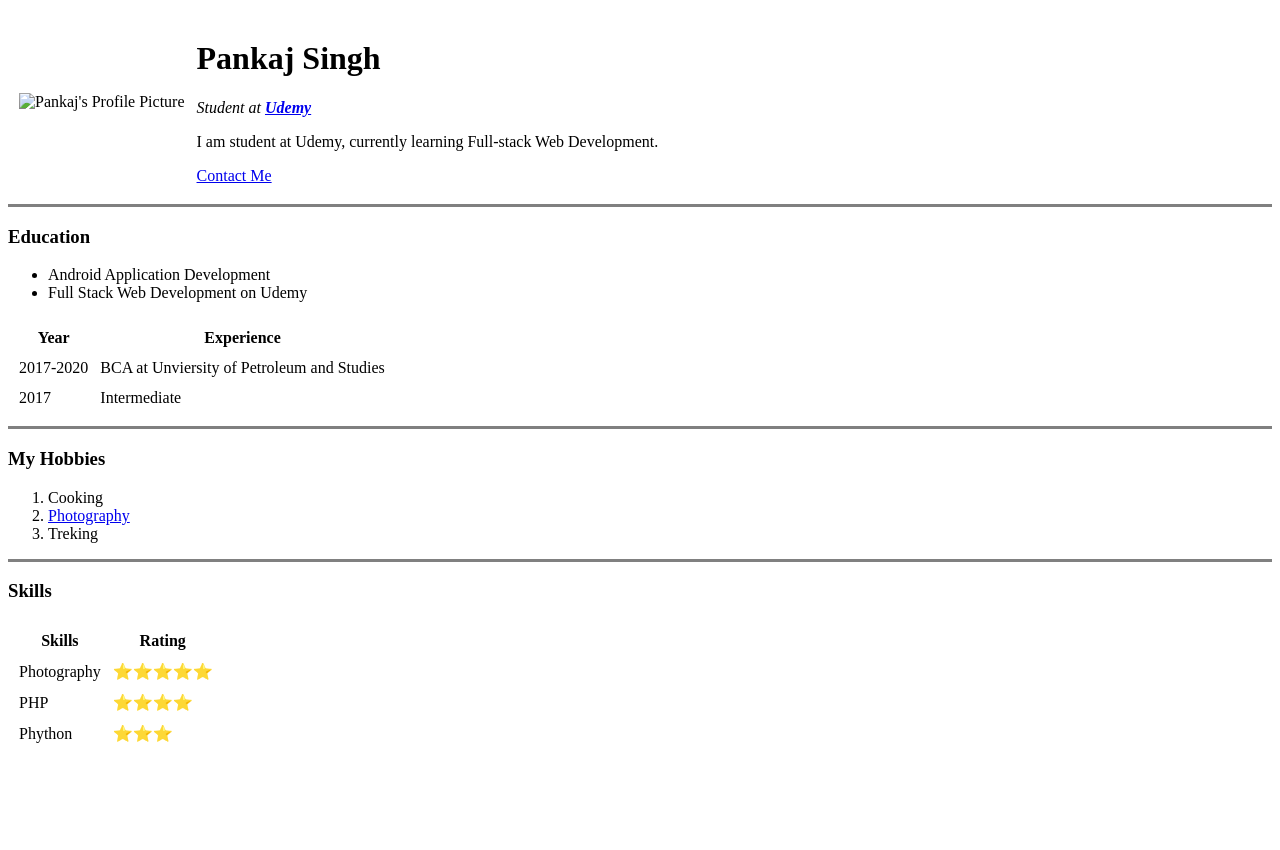
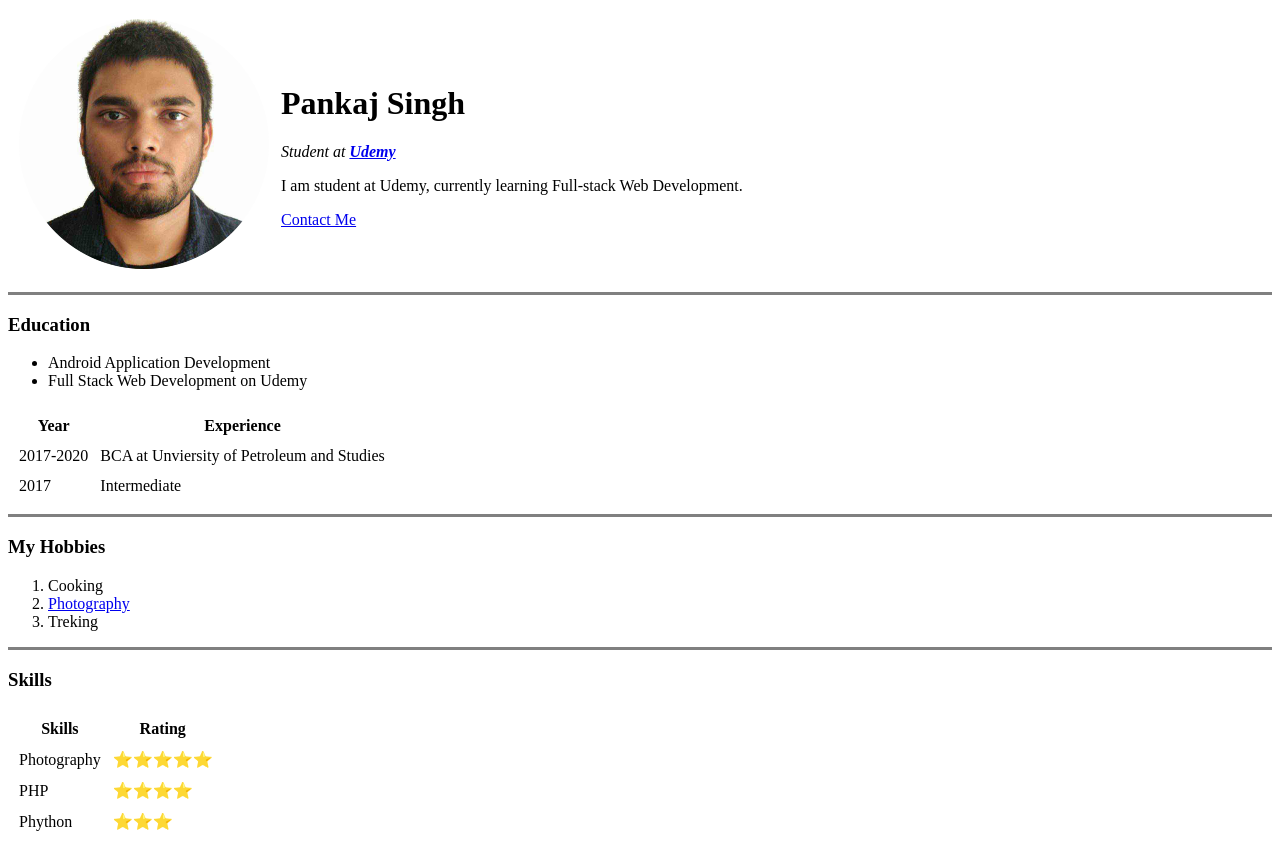
Before and after one commit to The-Shaaman/cv, a plain HTML site: page index.html in a window 1280 px wide. Before the commit the page ends 800 px from the top, so only its background shows below. Drawn offline with Linux system fonts and the light colour scheme.

Commit message:
Update profile picture link

```diff
--- a/index.html
+++ b/index.html
@@ -7,7 +7,7 @@
 <body>
     <table cellspacing="10">
         <tr>
-            <td><img src="images/dp.png" alt="Pankaj's Profile Picture"></td>
+            <td><img src="dp.png" alt="Pankaj's Profile Picture"></td>
             <td>
                 <h1>Pankaj Singh</h1>
                 <p><em>Student at <strong><a href="udemy.com">Udemy</a></strong></em></p>
```
